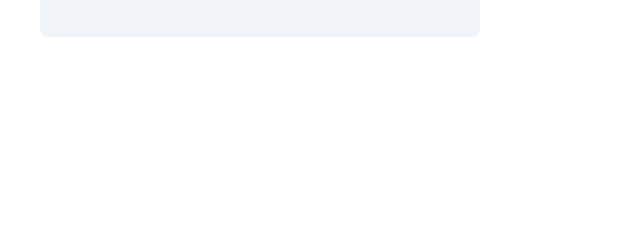
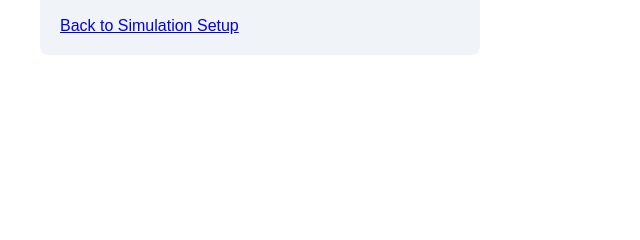
Before and after one commit to harshitsinghbhandari/inventory-control, a FastAPI app: template templates/results.html in a window 1280 px wide. Shown: the part 355-595 px from the top of the page, without its empty margins (0-640 px from the left). Run offline with FastAPI, Linux system fonts and the light colour scheme; the template is opened without the code that fills it, so the values that code supplies are empty; some libraries are stand-ins or nearby versions.

Commit message:
Random Stuff

```diff
--- a/templates/results.html
+++ b/templates/results.html
@@ -22,6 +22,7 @@
       <p><strong>Total Ordering Cost:</strong> {{ result.total_ordering_cost }}</p>
       <p><strong>Total Holding Cost:</strong> {{ result.total_holding_cost }}</p>
       <p><strong>Total Cost:</strong> {{ result.total_cost }}</p>
+      <a href="/">Back to Simulation Setup</a>
     </div>
   {% endif %}
 </body>
```
Also changed, not shown: 2 other files.
